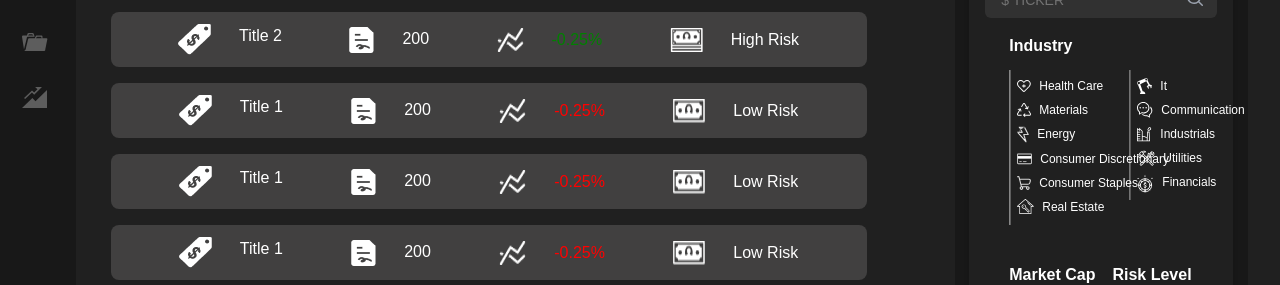
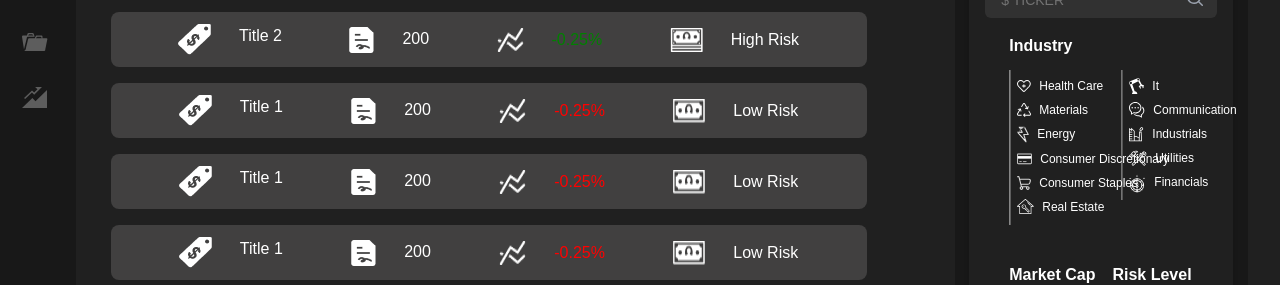
Before and after one commit to Ayayehia/GeekLabs, a React (Vite) app: page / in a window 1280 px wide. Shown: the part 270-555 px from the top of the page. Built offline with nearby package versions, Linux system fonts and the light colour scheme.

Commit message:
Style: Changes in Industry Component

```diff
--- a/src/components/IndustryCollapse.jsx
+++ b/src/components/IndustryCollapse.jsx
@@ -52,7 +52,7 @@ const IndustryCollapse = () => {
         </span>
       </h3>
       <div>
-        <div className="grid grid-cols-2 text-xs gap-12 text-nowrap ">
+        <div className="grid grid-cols-2 text-xs gap-8 text-nowrap ">
           <ul className="relative">
             <img
               src={Line}
```
